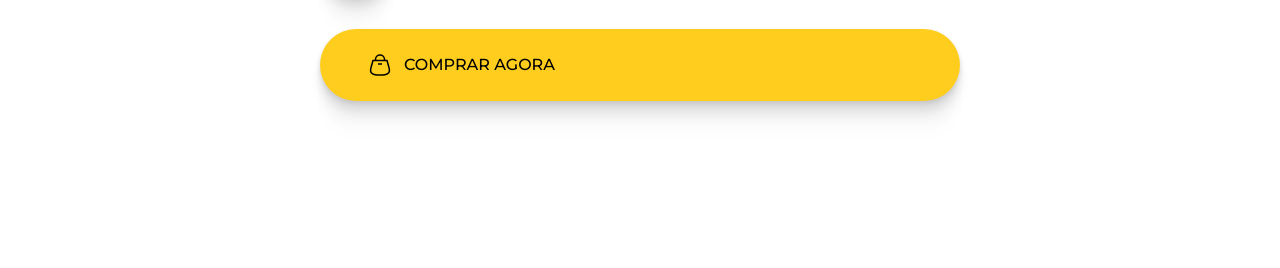
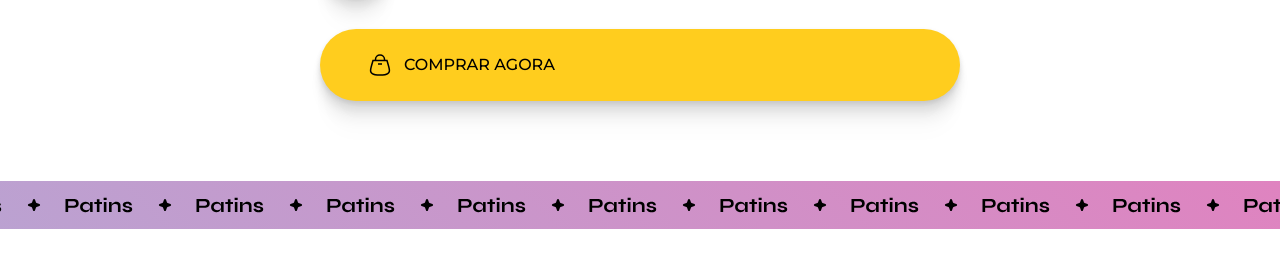
Before and after one commit to JonasMaia12/Patins, a plain HTML site: page index.html in a window 1280 px wide. Shown: the part 890-1158 px from the top of the page. Before the commit the page ends 1031 px from the top, so only its background shows below. Drawn offline with Linux system fonts and the light colour scheme.

Commit message:
banner animated

```diff
--- a/index.html
+++ b/index.html
@@ -61,5 +61,28 @@
         </div>
       </div>
     </section>
+
+    <section class="banner">
+      <div class="scroller bg-gradient-animate">
+        <div class="rolling">
+          <img src="./assets/banner.svg" />
+          <img src="./assets/banner.svg" />
+          <img src="./assets/banner.svg" />
+          <img src="./assets/banner.svg" />
+          <img src="./assets/banner.svg" />
+          <img src="./assets/banner.svg" />
+          <img src="./assets/banner.svg" />
+          <img src="./assets/banner.svg" />
+          <img src="./assets/banner.svg" />
+          <img src="./assets/banner.svg" />
+          <img src="./assets/banner.svg" />
+          <img src="./assets/banner.svg" />
+          <img src="./assets/banner.svg" />
+          <img src="./assets/banner.svg" />
+          <img src="./assets/banner.svg" />
+          <img src="./assets/banner.svg" />
+        </div>
+      </div>
+    </section>
   </body>
 </html>
--- /dev/null
+++ b/styles/banner.css
@@ -0,0 +1,43 @@
+.banner {
+  width: 100%;
+  padding-block: 2.5rem;
+  overflow: hidden;
+
+  .scroller {
+    width: 100%;
+    overflow: hidden;
+    padding-block: 1rem;
+  }
+
+  .rolling {
+    display: flex;
+    gap: 1.5rem;
+
+    animation: rolling 2s linear infinite;
+  }
+
+  .bg-gradient-animate {
+    background: linear-gradient(
+      45deg,
+      var(--snitap-sky-light),
+      var(--snitap-joy-light)
+    );
+
+    background-size: 400%;
+    background-position: 0 50%;
+
+    animation: bg-gradient 20s ease infinite;
+  }
+}
+
+@keyframes bg-gradient {
+  50% {
+    background-position: 100% 50%;
+  }
+}
+
+@keyframes rolling {
+  to {
+    transform: translateX(-132px);
+  }
+}
--- a/styles/index.css
+++ b/styles/index.css
@@ -1,3 +1,4 @@
 @import url(global.css);
 @import url(header.css);
 @import url(hero.css);
+@import url(banner.css);
```
Also changed, not shown: assets/banner.svg (added).
